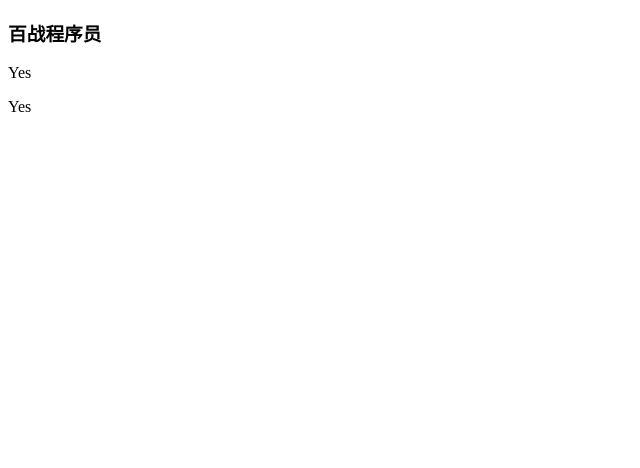
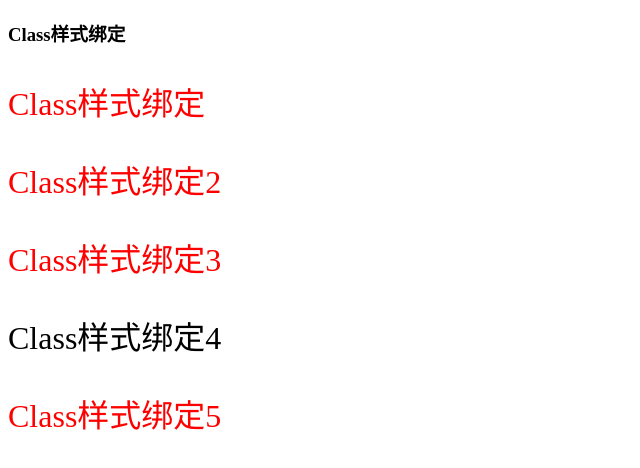
Before and after one commit to recursionBlack/vue3learn, a Vue app in the folder vue-project/: page / in a window 1280 px wide. Shown: the top 468 px of the page, without its empty margins (0-640 px from the left). Built offline with nearby package versions, Linux system fonts and the light colour scheme; the HTML template or start-up script is replaced by a standard one.

Commit message:
97，class绑定

```diff
--- a/vue-project/src/App.vue
+++ b/vue-project/src/App.vue
@@ -10,7 +10,8 @@
   <EventDemo5 /> -->
   <!-- <EventDemo6 /> -->
   <!-- <ArrayList /> -->
-  <ComputedDemo />
+  <!-- <ComputedDemo /> -->
+  <ClassDemo />
 </template>
 
 <script setup lang="ts">
@@ -25,5 +26,6 @@
 // import EventDemo5 from './components/EventDemo5.vue'
 // import EventDemo6 from './components/EventDemo6.vue'
 // import ArrayList from './components/ArrayList.vue'
-import ComputedDemo from './components/ComputedDemo.vue'
+// import ComputedDemo from './components/ComputedDemo.vue'
+import ClassDemo from './components/ClassDemo.vue'
 </script>
--- /dev/null
+++ b/vue-project/src/components/ClassDemo.vue
@@ -0,0 +1,31 @@
+<template>
+  <h3>Class样式绑定</h3>
+  <p :class="{ active: isActive, 'text-danger': hasError }">Class样式绑定</p>
+  <p :class="classObject">Class样式绑定2</p>
+  <p :class="[arrActive, arrHasError]">Class样式绑定3</p>
+  <p :class="[isActive ? 'active' : '']">Class样式绑定4</p>
+  <!-- 数组里再嵌套对象 -->
+  <p :class="[isActive ? 'active' : '', { 'text-danger': hasError }]">Class样式绑定5</p>
+</template>
+
+<script setup lang="ts">
+import { ref } from 'vue'
+
+const isActive = ref(true)
+const hasError = ref(true)
+const classObject = ref({ active: isActive, 'text-danger': hasError })
+const arrActive = ref('active')
+const arrHasError = ref('text-danger')
+
+// 由于class比较特殊，vue专门针对class的绑定进行了增强，别的属性，只能绑定字符串，
+// 而class，还能绑定对象，和数组，以应对各种复杂的情况
+</script>
+
+<style>
+.active {
+  font-size: 32px;
+}
+.text-danger {
+  color: red;
+}
+</style>
```
